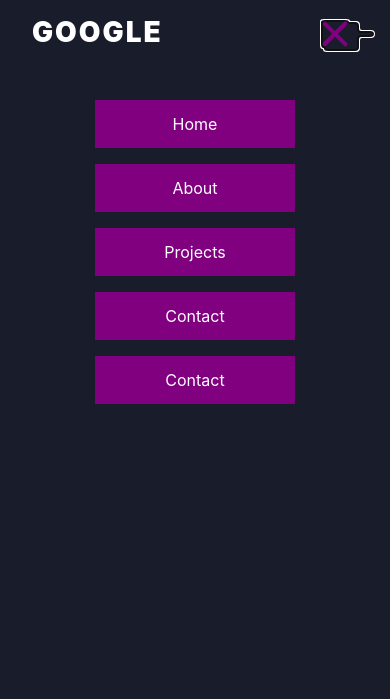
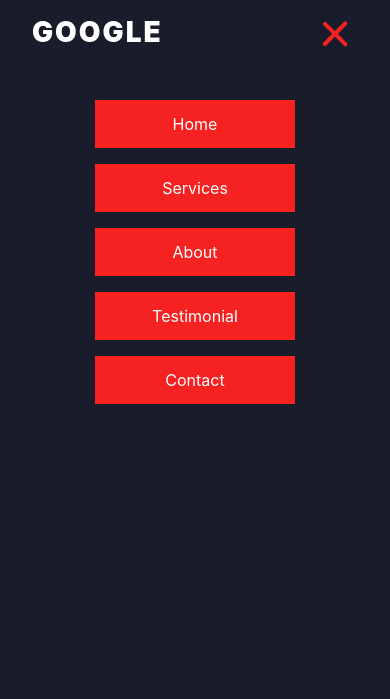
Before and after one commit to victorvictoria-maker/finalportfolio, a website: page public/index.html in a window 390 px wide. Both pictures are taken after a click on the button 341 px from the left and 36 px from the top of the page. Shown: the top 699 px of the page. Drawn offline with nearby package versions, Linux system fonts and the light colour scheme.

Commit message:
contact form and little adjustment left

```diff
--- a/public/index.html
+++ b/public/index.html
@@ -38,19 +38,19 @@
 
             <div class="menu">
                 <li>
-                    <a href="#" class="is-active">Home</a>
+                    <a href="#home" class="is-active">Home</a>
                 </li>
                 <li>
-                    <a href="#">About</a>
+                    <a href="#resume">About</a>
                 </li>
                 <li>
-                    <a href="#">About</a>
+                    <a href="#service">Services</a>
                 </li>
                 <li>
-                    <a href="#">About</a>
+                    <a href="#counter">Testimonial</a>
                 </li>
                 <li>
-                    <a href="#">About</a>
+                    <a href="#contact">Contact</a>
                 </li>
             </div>
 
@@ -63,11 +63,11 @@
      </nav>
 
      <div class="mobile-nav">
-        <a href="" class="is-active">Home</a>
-        <a href="">About</a>
-        <a href="">Projects</a>
-        <a href="">Contact</a>
-        <a href="">Contact</a>
+        <a href="#home" class="is-active">Home</a>
+        <a href="#service">Services</a>
+        <a href="#resume">About</a>
+        <a href="#counter">Testimonial</a>
+        <a href="#contact">Contact</a>
      </div>
 
     <!-- ========== FIRST VIEW HEIGHT ========== -->
@@ -243,7 +243,7 @@
     </section>
 
     <!-- ========== COUNTER ========== -->
-    <div class="container-fluid counter-wrapper text-center text-white">
+    <div class="container-fluid counter-wrapper text-center text-white" id="counter">
         <div class="row wrap">
             <div class="containerr col-md-3">
                 <i class="fas fa-utensils"></i>
--- a/public/script.js
+++ b/public/script.js
@@ -50,9 +50,6 @@
      };
      console.log(formData);
 
-    //  axios.post("../server.js", formData)
-    //  .then((res) => console.log(res))
-    //  .catch((err) => console.log(err))
     let xhr = new XMLHttpRequest();
     xhr.open('POST', '/');
     xhr.setRequestHeader('content-type', 'application/json');
--- a/public/style.css
+++ b/public/style.css
@@ -136,6 +136,15 @@
     cursor: pointer;
   }
 
+  .hamburger:focus {
+    user-select: none;
+    appearance: none;
+    border: none;
+    outline: none;
+    background: none;
+    cursor: pointer;
+  }
+
   .hamburger span {
     display: block;
     width: 33px;
@@ -151,11 +160,11 @@
 
   .hamburger:hover span:nth-child(2){
     transform: translateX(10px);
-    background-color: purple;
+    background-color: var(--color-secondary);
   }
 
   .hamburger.is-active span{
-    background-color: purple;
+    background-color: var(--color-secondary)
   }
 
   .hamburger.is-active span:nth-child(2) {
@@ -213,15 +222,20 @@
     padding: 12px 16px;
     width: 100%;
     max-width: 200px;
-    background-color: purple;
+    background-color: var(--color-secondary);
     margin: 0 auto 16px;
     color: var(--color-white);
     text-decoration: none;
   }
 
+  /* .mobile-nav a:focus {
+    background-color: var(--color-secondary);
+    color: green;
+  } */
+
   .mobile-nav a:hover {
-    background-color: lightblue;
-    color: var(--color-white);
+    background-color: var(--color-white);
+    color: var(--color-secondary);
     text-decoration: none;
   }
 
```
